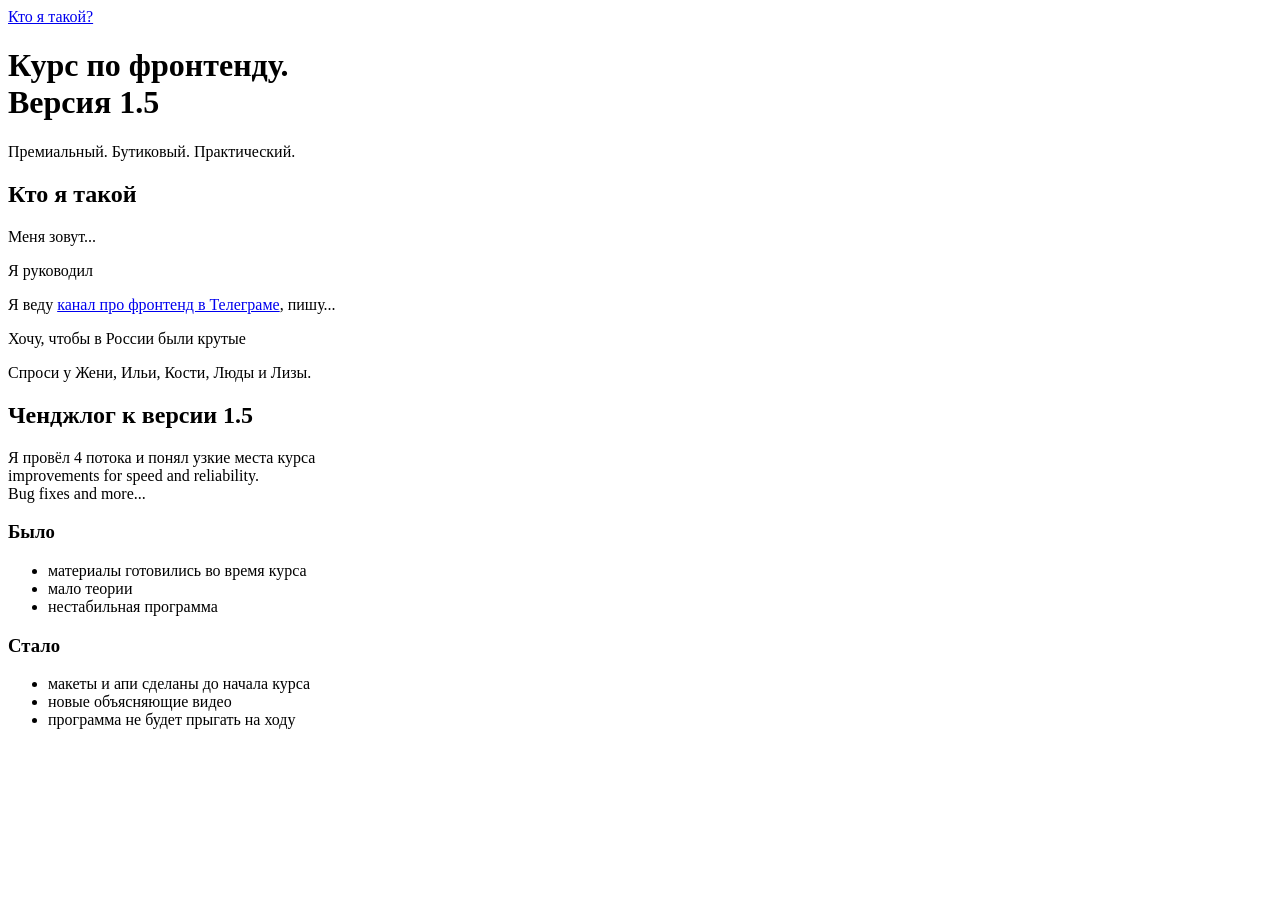
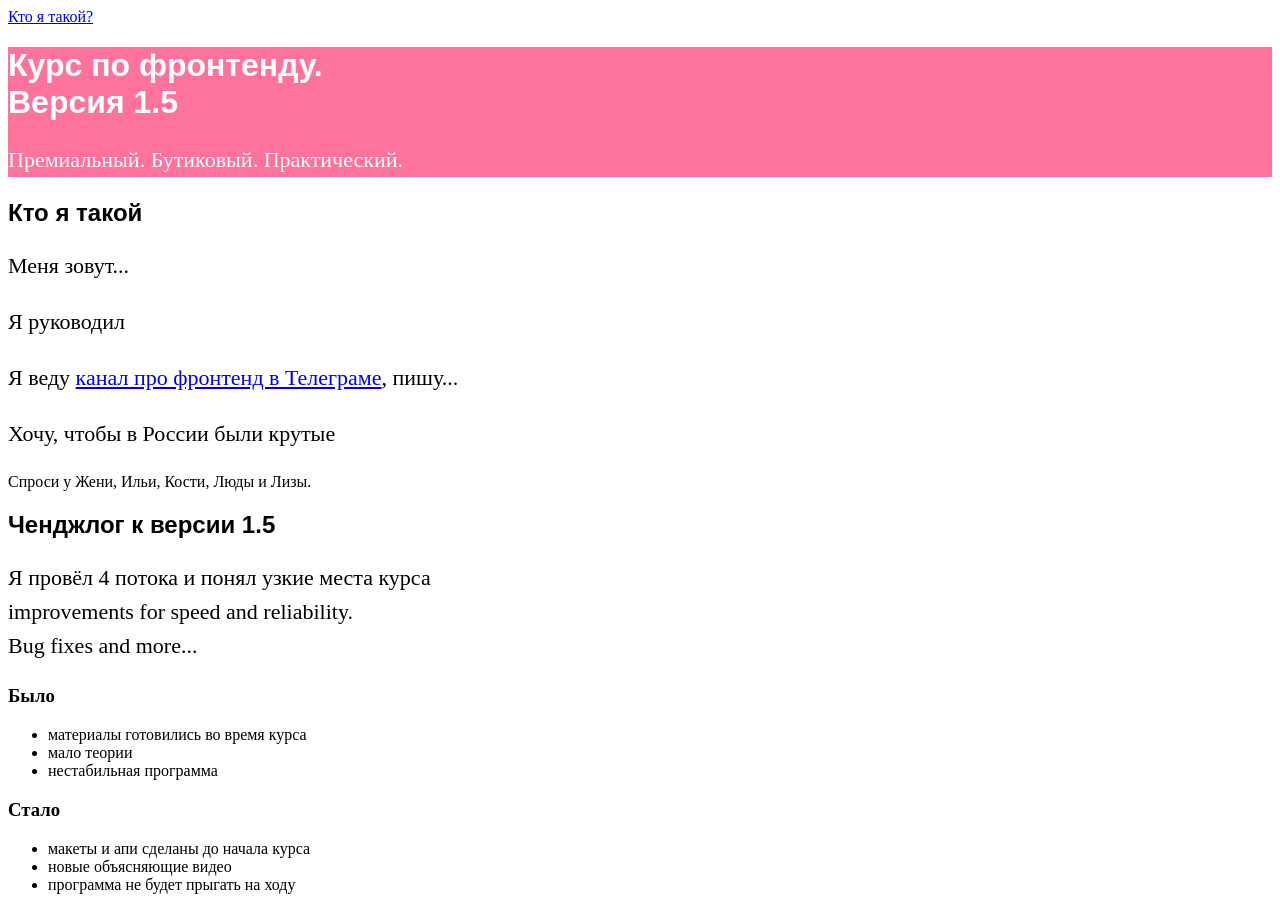
Before and after one commit to ardov/verstka, a plain HTML site: page index.html in a window 1280 px wide. Before the commit the page ends 800 px from the top, so only its background shows below. Drawn offline with Linux system fonts and the light colour scheme; a script that the page names is missing.

Commit message:
Added style

```diff
--- a/index.html
+++ b/index.html
@@ -5,24 +5,24 @@
     <meta http-equiv="X-UA-Compatible" content="IE=edge">
     <title>New Page</title>
     <meta name="viewport" content="width=device-width, initial-scale=1">
-    <link rel="stylesheet" type="text/css" media="screen" href="main.css" />
+    <link rel="stylesheet" type="text/css" media="screen" href="style.css" />
     <script src="main.js"></script>
 </head>
 <body>
     <nav>
-        <a href="#">Кто я такой?</a>
+        <a href="#who">Кто я такой?</a>
     </nav>
-    <header>
+    <header class="header">
         <h1>Курс по фронтенду.<br>Версия 1.5</h1>
-        <aside>Премиальный. Бутиковый. Практический.</aside>
+        <p>Премиальный. Бутиковый. Практический.</p>
     </header>
     <section>
-        <h2>Кто я такой</h2>
+        <h2 id="who">Кто я такой</h2>
         <p>Меня зовут...</p>
         <p>Я руководил</p>
         <p>Я веду <a href="#">канал про фронтенд в Телеграме</a>, пишу...</p>
         <p>Хочу, чтобы в России были крутые</p>
-        <p>Спроси у Жени, Ильи, Кости, Люды и Лизы.</p>
+        <aside>Спроси у Жени, Ильи, Кости, Люды и Лизы.</>
     </section>
 
     <section>
--- /dev/null
+++ b/style.css
@@ -0,0 +1,14 @@
+.header {
+    background-color: #FD739C;
+    color: white;
+}
+
+h1,
+h2 {
+    font-family: Arial, Helvetica, sans-serif;
+}
+
+p {
+    font-size: 22px;
+    line-height: 34px;
+}
```
